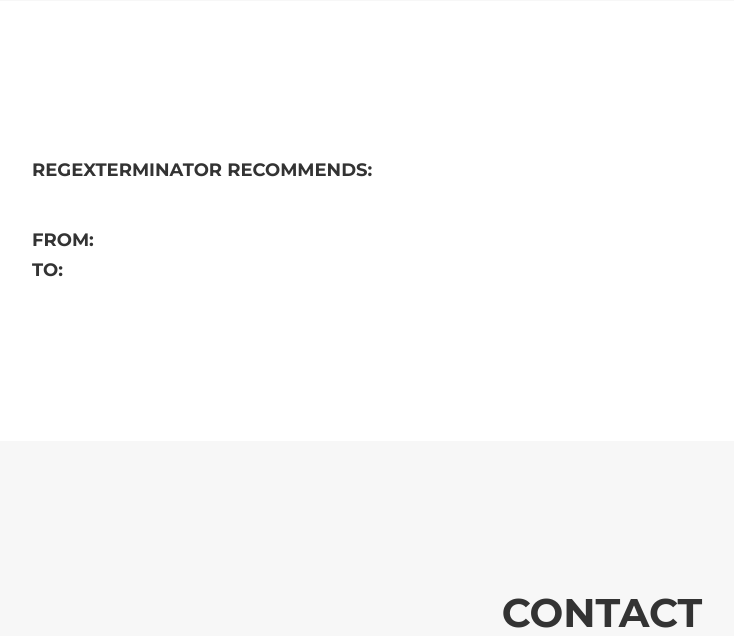
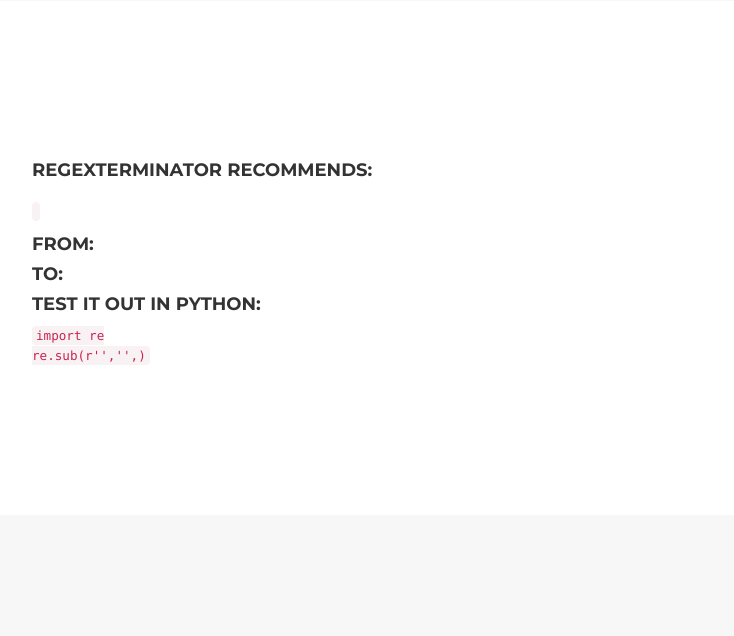
Before and after one commit to stegemang/Regexterminator, a Flask app: template regex/app/templates/output.html in a window 1280 px wide. Shown: the part 1302-1938 px from the top of the page, without its empty margins (38-772 px from the left). Run offline with Flask 2, Linux system fonts and the light colour scheme; the template is opened without the code that fills it, so the values that code supplies are empty; parts of the project's set-up code (start-up, migrations or seed data) failed here and were passed over; some libraries are stand-ins or nearby versions; some web fonts are replaced.

Commit message:
parameter tuning and website fixes
Added hyper parameter tuning for some model comparisons. Made more informative output for website.

```diff
--- a/regex/app/templates/output.html
+++ b/regex/app/templates/output.html
@@ -3,7 +3,7 @@
     <div class="container">
       <div class="starter-template">
       <h4>Regexterminator recommends:</h4>
-      <h1>{% print(y_class) %}</h1>
+      <code><font size="+2">{% print(y_class) %}</font></code>
 <br>
       <h4>From:</h4>
       <p>{% print('"' + uncleaned_sentence + '"') %}</p>
@@ -12,6 +12,10 @@
       <h4>To:</h4>
       <p>{% print('"' + cleaned_sentence + '"') %}</p>
       <!--<p class="lead">Below is the result of your query.<br> You just took user input and looked up the information.  Now we need to expand the functionality!</p> -->
+      <h4>Test it out in python:</h4>
+      <code>import re</br>
+      re.sub(r'{% print(y_class) %}','',{% print('"' + uncleaned_sentence + '"') %})</code>
+
       </div>
 
 
```
Also changed, not shown: regex/app/static/img/greg.png (added), 6 other files.
